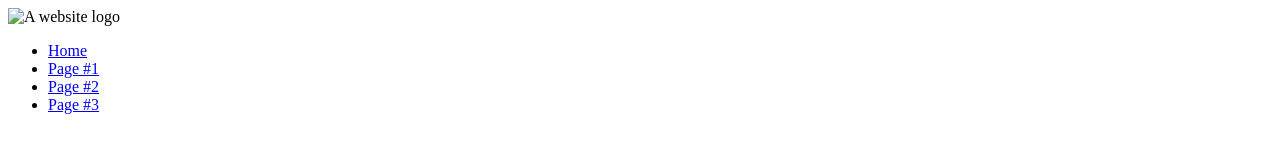
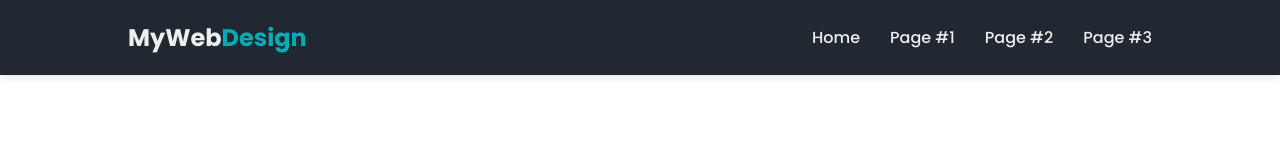
Before and after one commit to Mohd-Idris/MyPracticeCoding, a plain HTML site: page index.html in a window 1280 px wide. Drawn offline with Linux system fonts and the light colour scheme.

Commit message:
Add styling to the header

```diff
--- a/index.html
+++ b/index.html
@@ -11,10 +11,10 @@
 
 <header>
     <div class="logo">
-        <img src="./Images/Logo.jpg" alt="A website logo">
+        <a href="#">MyWeb<span>Design</span></a>
     </div>
 
-    <nav class="nav-bar">
+    <nav>
         <ul class="nav-links">
             <li>
                 <a href="#">Home</a>
@@ -35,6 +35,5 @@
     </nav>
 </header>
 
-
 </body>
 </html>
--- a/style.css
+++ b/style.css
@@ -0,0 +1,54 @@
+@import url('https://fonts.googleapis.com/css2?family=Poppins:ital,wght@0,100;0,200;0,300;0,400;0,500;0,600;0,700;0,800;0,900;1,100;1,200;1,300;1,400;1,500;1,600;1,700;1,800;1,900&display=swap');
+
+*{
+    margin: 0;
+    padding: 0;
+    box-sizing: border-box;
+    text-decoration: none;
+    list-style: none;
+    font-family: "Poppins", sans-serif
+}
+
+header {
+    display: flex;
+    justify-content: space-between;
+    align-items: center;
+    padding: 20px 10%;
+    background: #222831;
+    box-shadow: 0 2px 10px rgba(0, 0, 0, 0.1);
+    position: sticky;
+    top: 0;
+    z-index: 1000;
+}
+
+.logo a {
+    font-size: 1.5rem;
+    font-weight: bold;
+    text-decoration: none;
+    color: #EEEEEE;
+}
+
+.logo span{
+    color: #00ADB5;
+}
+
+.logo a:hover{
+    color: #00ADB5;
+    transition: 0.3s;
+}
+
+.nav-links{
+    display: flex;
+    gap: 30px;
+    align-items: center;
+}
+
+.nav-links a{
+    color: #EEEEEE;
+    font-weight: 500;
+    transition: 0.3s;
+}
+
+.nav-links a:hover{
+    color: #00ADB5;;
+}
```
Also changed, not shown: Images/Logo.jpg (added), 1 other file.
